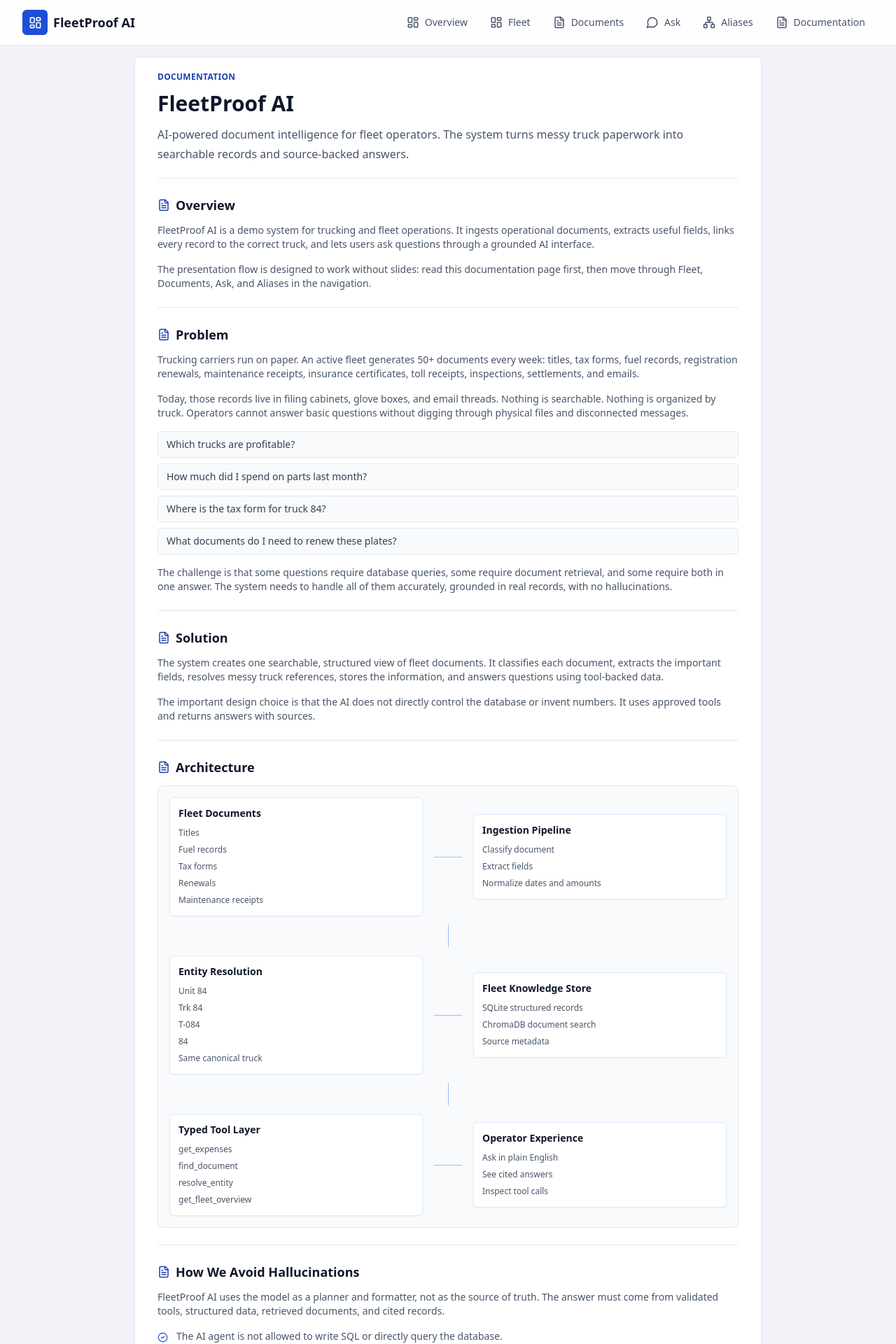
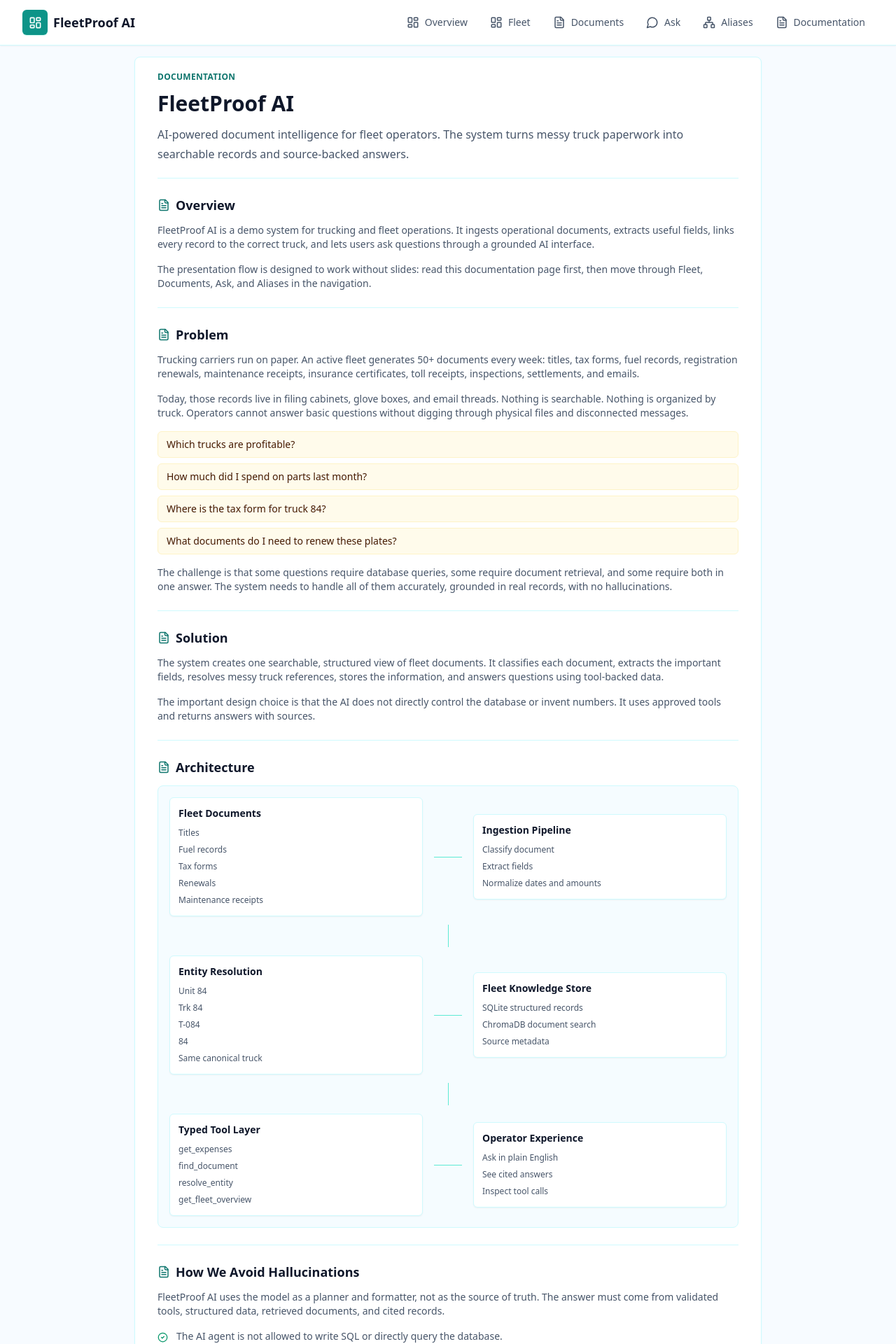
Before and after one commit to buildathon2026/FleetManagementSystem, a React (Vite) app in the folder frontend/: page /brief in a window 1280 px wide. Shown: the top 1920 px of the page at 70% size. Built offline with nearby package versions, Linux system fonts and the light colour scheme; no server answers.

Commit message:
Refresh frontend color palette

```diff
--- a/frontend/src/App.tsx
+++ b/frontend/src/App.tsx
@@ -1,5 +1,5 @@
 import { useState } from 'react';
-import { BrowserRouter as Router, Routes, Route, Link } from 'react-router-dom';
+import { BrowserRouter as Router, Routes, Route, Link, NavLink as RouterNavLink } from 'react-router-dom';
 import { MessageCircle, Network, LayoutDashboard, FileText } from 'lucide-react';
 import Chat from './components/Chat';
 import EntityGraph from './components/EntityGraph';
@@ -13,14 +13,14 @@ export default function App() {
 
   return (
     <Router>
-      <div className="min-h-screen bg-[#f2f3f8] text-slate-950">
+      <div className="min-h-screen bg-[#f7fbff] text-slate-950">
         {/* Navigation */}
-        <nav className="sticky top-0 z-30 border-b border-slate-200 bg-white/90 backdrop-blur">
+        <nav className="sticky top-0 z-30 border-b border-cyan-100 bg-white/95 shadow-sm backdrop-blur">
           <div className="max-w-7xl mx-auto px-4 sm:px-6 lg:px-8">
             <div className="flex min-h-16 flex-col gap-3 py-3 lg:flex-row lg:items-center lg:justify-between">
               <div className="flex items-center justify-between gap-4">
                 <Link to="/" className="flex items-center gap-2 text-lg font-semibold text-slate-950">
-                  <span className="flex h-9 w-9 items-center justify-center rounded-md bg-blue-700 text-white">
+                  <span className="flex h-9 w-9 items-center justify-center rounded-md bg-teal-600 text-white shadow-sm shadow-teal-100">
                     <LayoutDashboard size={19} />
                   </span>
                   FleetProof AI
@@ -58,12 +58,16 @@ export default function App() {
 
 function NavLink({ to, icon: Icon, label }: { to: string; icon: any; label: string }) {
   return (
-    <Link
+    <RouterNavLink
       to={to}
-      className="flex shrink-0 items-center gap-2 rounded-md px-3 py-2 text-sm font-medium text-slate-600 hover:bg-blue-50 hover:text-blue-800"
+      className={({ isActive }) =>
+        isActive
+          ? 'flex shrink-0 items-center gap-2 rounded-md bg-teal-50 px-3 py-2 text-sm font-semibold text-teal-800 ring-1 ring-teal-100'
+          : 'flex shrink-0 items-center gap-2 rounded-md px-3 py-2 text-sm font-medium text-slate-600 hover:bg-cyan-50 hover:text-cyan-800'
+      }
     >
       <Icon size={18} />
       {label}
-    </Link>
+    </RouterNavLink>
   );
 }
--- a/frontend/src/components/ProjectBrief.tsx
+++ b/frontend/src/components/ProjectBrief.tsx
@@ -49,9 +49,9 @@ const improvements = [
 
 export default function ProjectBrief() {
   return (
-    <article className="mx-auto max-w-4xl rounded-lg border border-slate-200 bg-white px-5 py-5 shadow-sm sm:px-8">
-      <header className="border-b border-slate-200 pb-5">
-        <p className="text-xs font-semibold uppercase tracking-wide text-blue-800">Documentation</p>
+    <article className="mx-auto max-w-4xl rounded-lg border border-cyan-100 bg-white px-5 py-5 shadow-sm shadow-cyan-100/60 sm:px-8">
+      <header className="border-b border-cyan-100 pb-5">
+        <p className="text-xs font-semibold uppercase tracking-wide text-teal-700">Documentation</p>
         <h1 className="mt-3 text-2xl font-semibold leading-tight text-slate-950 sm:text-3xl">
           FleetProof AI
         </h1>
@@ -91,7 +91,7 @@ export default function ProjectBrief() {
             'Where is the tax form for truck 84?',
             'What documents do I need to renew these plates?',
           ].map((question) => (
-            <li key={question} className="rounded-md border border-slate-200 bg-slate-50 px-3 py-2 text-slate-700">
+            <li key={question} className="rounded-md border border-amber-100 bg-amber-50 px-3 py-2 text-amber-950">
               {question}
             </li>
           ))}
@@ -135,7 +135,7 @@ export default function ProjectBrief() {
       <DocSection title="Tech Stack">
         <ul className="grid gap-2 sm:grid-cols-2">
           {techStack.map((item) => (
-            <li key={item} className="rounded-md border border-slate-200 bg-slate-50 px-3 py-2 text-xs leading-5 text-slate-700">
+            <li key={item} className="rounded-md border border-cyan-100 bg-cyan-50/70 px-3 py-2 text-xs leading-5 text-slate-700">
               {item}
             </li>
           ))}
@@ -163,10 +163,10 @@ export default function ProjectBrief() {
         <Checklist items={improvements} />
       </DocSection>
 
-      <footer className="mt-8 border-t border-slate-200 pt-5">
+      <footer className="mt-8 border-t border-cyan-100 pt-5">
         <Link
           to="/dashboard"
-          className="inline-flex items-center gap-2 text-sm font-semibold text-blue-800 hover:text-blue-600"
+          className="inline-flex items-center gap-2 text-sm font-semibold text-teal-800 hover:text-teal-600"
         >
           Continue to Fleet demo
           <ArrowRight size={16} />
@@ -178,9 +178,9 @@ export default function ProjectBrief() {
 
 function DocSection({ title, children }: { title: string; children: React.ReactNode }) {
   return (
-    <section className="border-b border-slate-200 py-6 last:border-b-0">
+    <section className="border-b border-cyan-100 py-6 last:border-b-0">
       <div className="mb-3 flex items-center gap-2">
-        <FileText className="text-blue-800" size={18} />
+        <FileText className="text-teal-700" size={18} />
         <h2 className="text-lg font-semibold text-slate-950">{title}</h2>
       </div>
       <div className="space-y-4 text-xs leading-6 text-slate-600 sm:text-sm">{children}</div>
@@ -190,7 +190,7 @@ function DocSection({ title, children }: { title: string; children: React.ReactN
 
 function ArchitectureDiagram() {
   return (
-    <div className="rounded-lg border border-slate-200 bg-slate-50 p-4">
+    <div className="rounded-lg border border-cyan-100 bg-[#f5fcff] p-4">
       <div className="grid gap-4 lg:grid-cols-[1fr_auto_1fr] lg:items-center">
         <DiagramBox
           title="Fleet Documents"
@@ -204,7 +204,7 @@ function ArchitectureDiagram() {
       </div>
 
       <div className="my-3 flex justify-center">
-        <div className="h-8 border-l border-blue-300" />
+        <div className="h-8 border-l border-teal-300" />
       </div>
 
       <div className="grid gap-4 lg:grid-cols-[1fr_auto_1fr] lg:items-center">
@@ -220,7 +220,7 @@ function ArchitectureDiagram() {
       </div>
 
       <div className="my-3 flex justify-center">
-        <div className="h-8 border-l border-blue-300" />
+        <div className="h-8 border-l border-teal-300" />
       </div>
 
       <div className="grid gap-4 lg:grid-cols-[1fr_auto_1fr] lg:items-center">
@@ -240,7 +240,7 @@ function ArchitectureDiagram() {
 
 function DiagramBox({ title, items }: { title: string; items: string[] }) {
   return (
-    <div className="rounded-md border border-blue-100 bg-white p-3 shadow-sm">
+    <div className="rounded-md border border-cyan-100 bg-white p-3 shadow-sm">
       <h3 className="text-sm font-semibold text-slate-950">{title}</h3>
       <ul className="mt-2 space-y-1 text-xs leading-5 text-slate-600">
         {items.map((item) => (
@@ -253,7 +253,7 @@ function DiagramBox({ title, items }: { title: string; items: string[] }) {
 
 function DiagramArrow() {
   return (
-    <div className="hidden h-px w-10 bg-blue-300 lg:block" aria-hidden="true" />
+    <div className="hidden h-px w-10 bg-teal-300 lg:block" aria-hidden="true" />
   );
 }
 
@@ -262,7 +262,7 @@ function Checklist({ items }: { items: string[] }) {
     <ul className="space-y-2">
       {items.map((item) => (
         <li key={item} className="flex gap-3">
-          <CheckCircle2 className="mt-1 shrink-0 text-blue-700" size={15} />
+          <CheckCircle2 className="mt-1 shrink-0 text-emerald-600" size={15} />
           <span>{item}</span>
         </li>
       ))}
--- a/frontend/src/index.css
+++ b/frontend/src/index.css
@@ -11,11 +11,11 @@ html {
 }
 
 body {
-  @apply bg-[#f2f3f8] text-slate-950;
+  @apply bg-[#f7fbff] text-slate-950;
 }
 
 #root {
-  @apply min-h-screen bg-[#f2f3f8] text-slate-950;
+  @apply min-h-screen bg-[#f7fbff] text-slate-950;
 }
 
 /* Scrollbar styling */
@@ -24,11 +24,11 @@ body {
 }
 
 ::-webkit-scrollbar-track {
-  @apply bg-[#f2f3f8];
+  @apply bg-[#f7fbff];
 }
 
 ::-webkit-scrollbar-thumb {
-  @apply bg-blue-200 rounded hover:bg-blue-300;
+  @apply bg-teal-200 rounded hover:bg-teal-300;
 }
 
 /* Bouncing animation */
```
